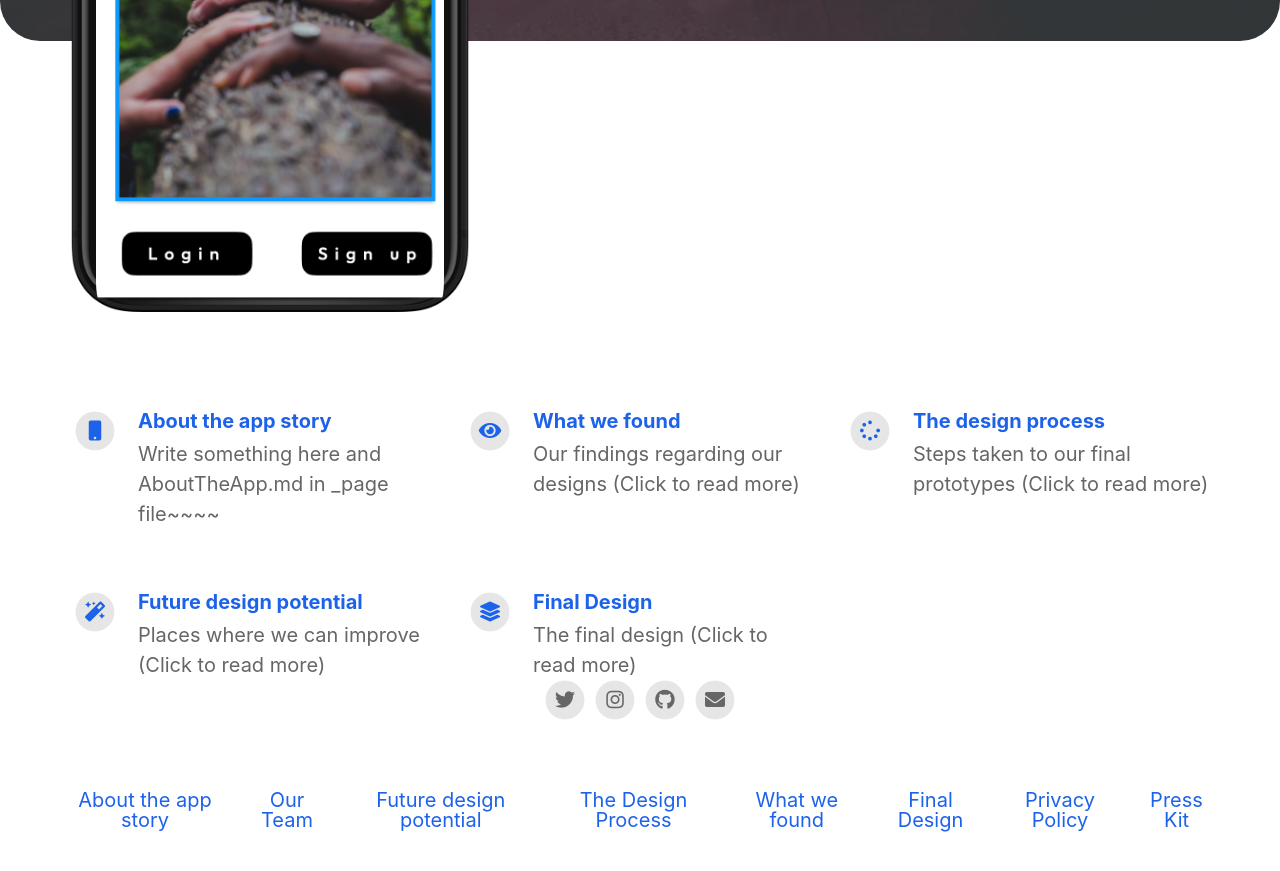
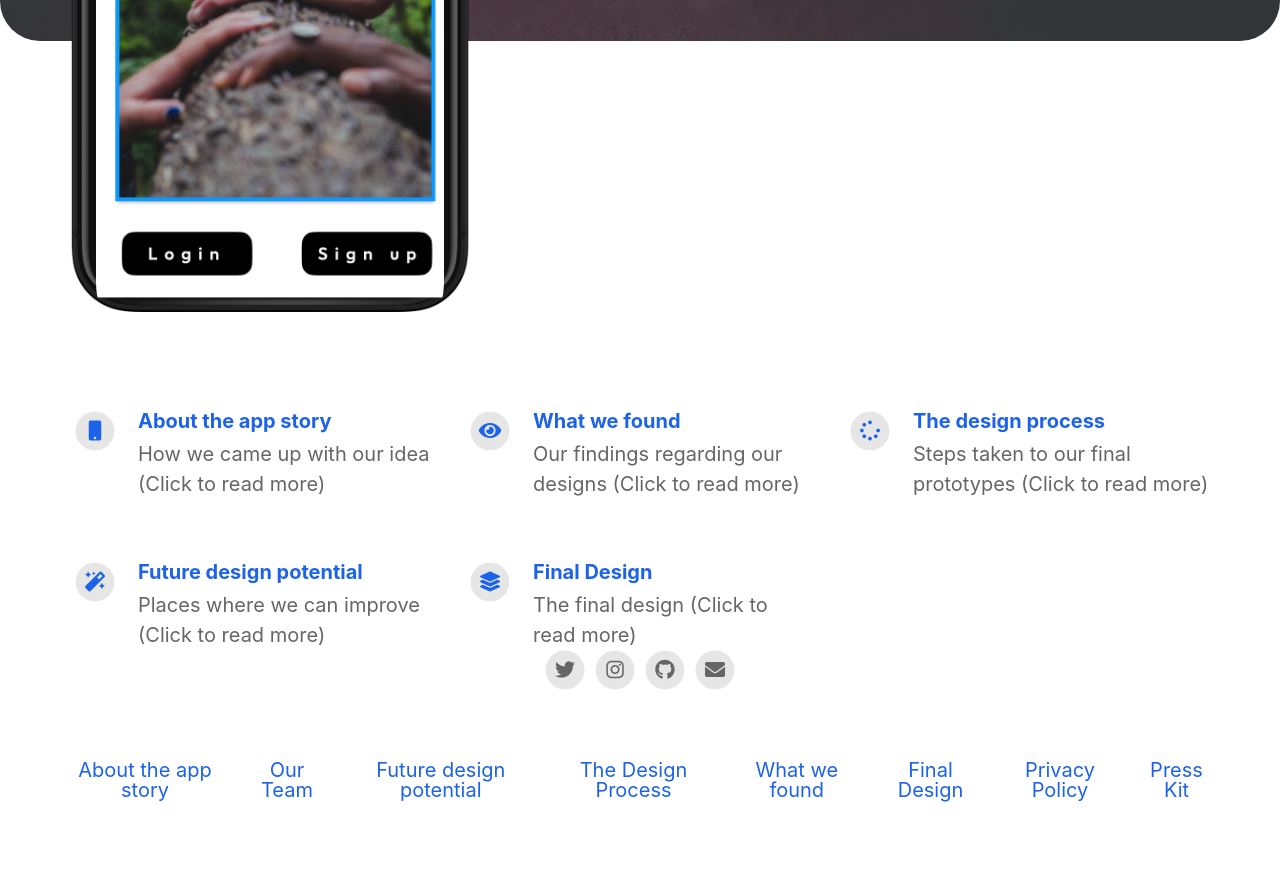
Before and after one commit to jg100/CommunityApp, a Jekyll site: the page built from index.html, in a window 1280 px wide and 900 px high, scrolled down 673 px. Shown: the top 871 px of the window. Built offline with Jekyll 4.4.1, drawn with Linux system fonts in a browser that asks for light colours; nearby versions of some CDN libraries.

Commit message:
Subtitle

```diff
--- a/_config.yml
+++ b/_config.yml
@@ -32,7 +32,7 @@ youtube_username:
 # Feature List                            Edit, add or remove features to be presented.
 features:
   - title: About the app story
-    description: Write something here and AboutTheApp.md in _page file~~~~
+    description: How we came up with  our idea (Click to read more)
     fontawesome_icon_name: mobile
 
   - title: What we found
```
